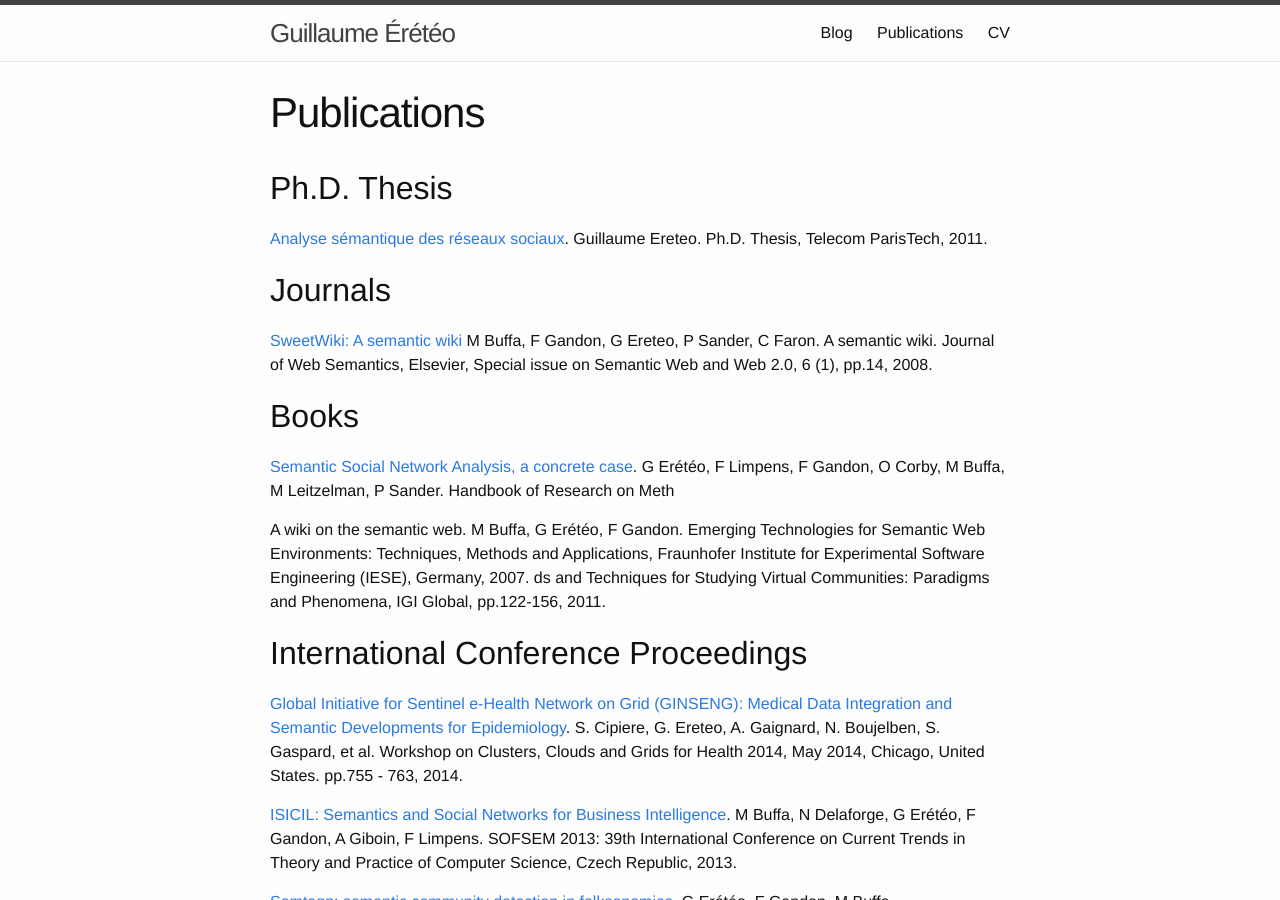
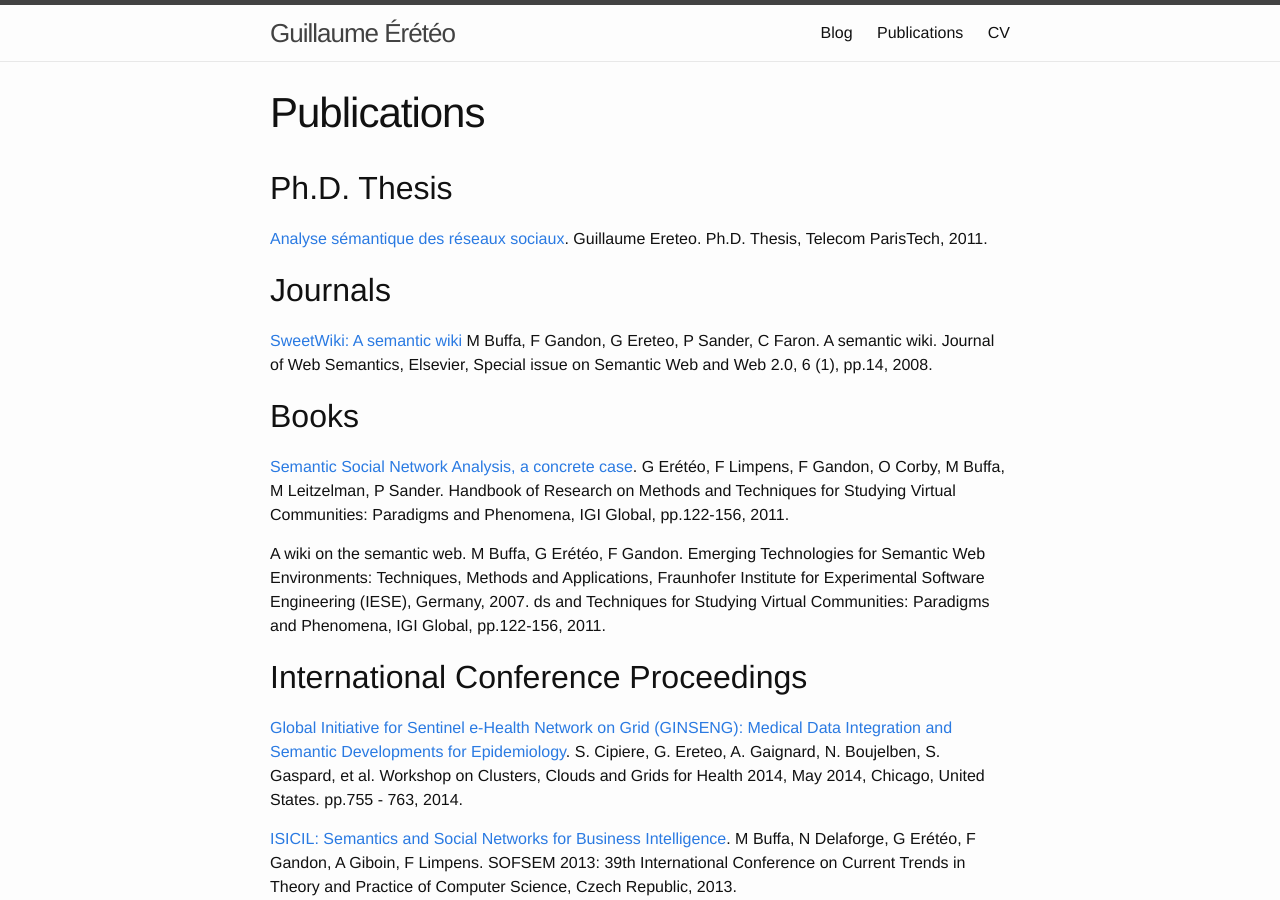
Before and after one commit to ereteog/ereteog.github.io, a Jekyll site: the page built from publications.md, in a window 1280 px wide and 900 px high. Built offline with Jekyll 4.4.1, drawn with Linux system fonts in a browser that asks for light colours; comment, search, counter and statistics services are not loaded.

Commit message:
Update publications.md

```diff
--- a/publications.md
+++ b/publications.md
@@ -19,7 +19,7 @@ A semantic wiki. Journal of Web Semantics, Elsevier, Special issue on Semantic W
 
 [Semantic Social Network Analysis, a concrete case](https://hal.archives-ouvertes.fr/hal-00562056).
 G Erétéo, F Limpens, F Gandon, O Corby, M Buffa, M Leitzelman, P Sander.
- Handbook of Research on Meth
+Handbook of Research on Methods and Techniques for Studying Virtual Communities: Paradigms and Phenomena, IGI Global, pp.122-156, 2011.
 
 A wiki on the semantic web.
 M Buffa, G Erétéo, F Gandon.
```
